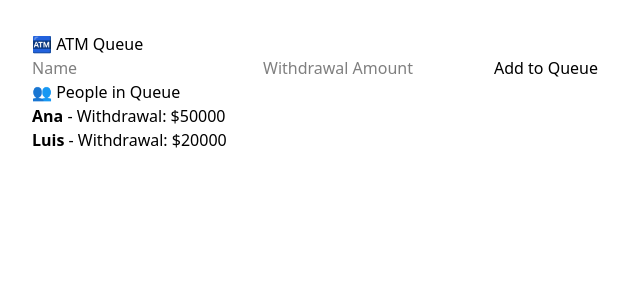
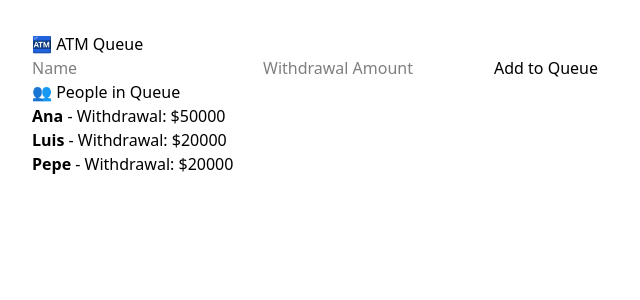
Before and after one commit to Apps-Factory-Colombia/Homeworks, a React (Vite) app in the folder my-vite-app/: page / in a window 1280 px wide. Shown: the top 300 px of the page, without its empty margins (0-640 px from the left). Built offline with nearby package versions, Linux system fonts and the light colour scheme.

Commit message:
challenge 09

```diff
--- a/my-vite-app/src/App.jsx
+++ b/my-vite-app/src/App.jsx
@@ -6,7 +6,7 @@ const peopleQueue = new Queue();
 // Datos
 peopleQueue.enqueue({ name: 'Ana', amount: 50000 });
 peopleQueue.enqueue({ name: 'Luis', amount: 20000 });
-
+peopleQueue.enqueue({ name: 'Pepe', amount: 20000 });
 function App() {
   const [queue, setQueue] = useState(peopleQueue.print());
   const [form, setForm] = useState({ name: '', amount: '' });
```
